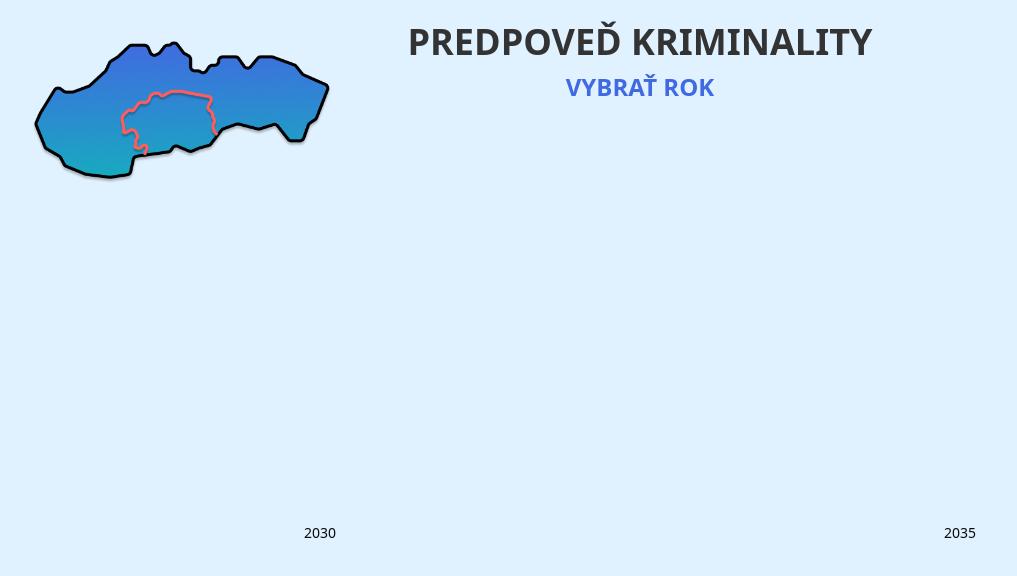
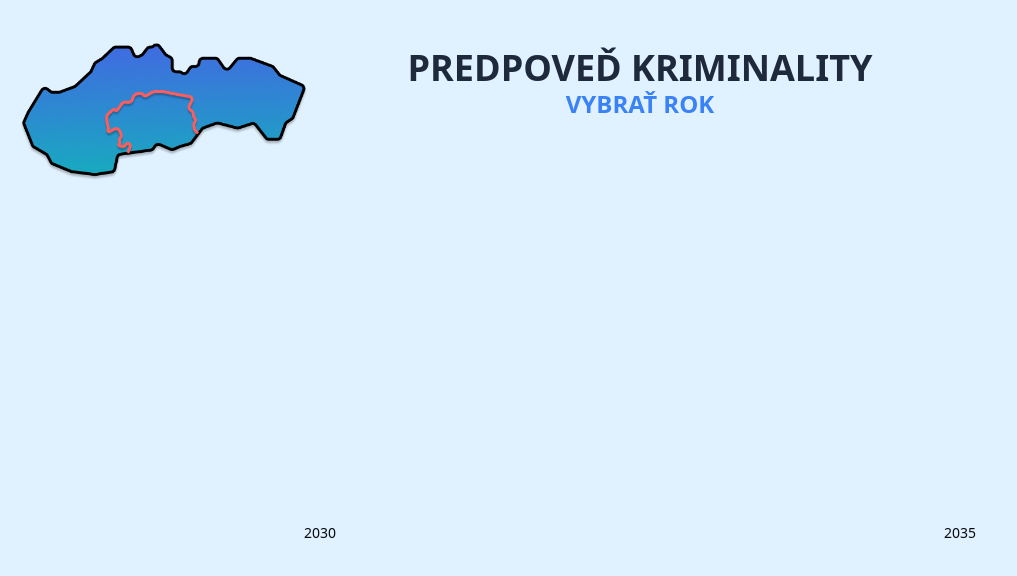
Before and after one commit to michqo/predpoved-kriminality, a React (Vite) app: page / in a window 1280 px wide. Shown: the top 576 px of the page, without its empty margins (0-1017 px from the left). Built offline with nearby package versions, Linux system fonts and the light colour scheme.

Commit message:
reafactor: tailwind

```diff
--- a/src/App.tsx
+++ b/src/App.tsx
@@ -4,13 +4,10 @@ import Modal from './components/Modal';
 function App() {
   return (
     <div className="relative grid h-screen grid-flow-row grid-rows-3">
-      <div className="row-span-1 flex flex-col items-center bg-background text-foreground relative">
-
-
-        <h1 className="header">PREDPOVEĎ KRIMINALITY</h1>
-        <h2 className="under">VYBRAŤ ROK</h2>
+      <div className="relative row-span-1 flex flex-col items-center bg-background text-foreground">
+        <h1 className="mt-12 text-4xl font-extrabold text-slate-800">PREDPOVEĎ KRIMINALITY</h1>
+        <h2 className="text-2xl font-bold text-blue-500">VYBRAŤ ROK</h2>
       </div>
-
 
       <div className="row-span-2 grid w-full grid-flow-col items-stretch">
         <Modal text="2030">
@@ -26,13 +23,7 @@ function App() {
           </DialogHeader>
         </Modal>
       </div>
-      <div className="container">
-            <img
-                src="/icon.png"
-                alt="My Image"
-                className="image"
-            />
-        </div>
+      <img src="/icon.png" alt="My Image" className="absolute ml-5 h-56 w-72 object-contain" />
     </div>
   );
 }
--- a/src/global.css
+++ b/src/global.css
@@ -25,27 +25,6 @@
 
     --radius: 0.5rem;
   }
-
-  .dark {
-    --background: 240 10% 3.9%; /* Dark gray */
-    --foreground: 0 0% 98%; /* White */
-
-    --primary: 0 0% 98%; /* White */
-    --primary-foreground: 207 89% 64%; /* Light blue */
-
-    --secondary: 240 3.7% 15.9%; /* Dark gray */
-    --secondary-foreground: 0 0% 98%; /* White */
-
-    --accent: 240 3.7% 15.9%; /* Dark gray */
-    --accent-foreground: 0 0% 98%; /* White */
-
-    --destructive: 356 93% 51%; /* Light red */
-    --destructive-foreground: 0 0% 98%; /* White */
-
-    --border: 240 3.7% 15.9%; /* Dark gray */
-    --input: 240 3.7% 15.9%; /* Dark gray */
-    --ring: 240 4.9% 83.9%; /* Light gray */
-  }
 }
 
 @layer base {
@@ -56,57 +35,3 @@
     @apply bg-background text-foreground;
   }
 }
-
-@layer components {
-  .hover\:primary\:hover:hover {
-    --tw-bg-opacity: 1;
-    background-color: hsl(var(--primary-foreground) / 15%);
-  }
-
-  .hover\:secondary\:hover:hover {
-    --tw-bg-opacity: 1;
-    background-color: hsl(var(--secondary-foreground) / 15%);
-  }
-
-  .hover\:accent\:hover:hover {
-    --tw-bg-opacity: 1;
-    background-color: hsl(var(--accent-foreground) / 15%);
-  }
-
-  .hover\:destructive\:hover:hover {
-    --tw-bg-opacity: 1;
-    background-color: hsl(var(--destructive-foreground) / 15%);
-  }
-}
-
-.container {
-  position: absolute;
-  width: 300px;
-  height: 225px;
-
-}
-
-.image {
-  position: absolute;
-  top: 10;
-  left: 10;
-  width: 100%; /* Ensure the image fills the container horizontally */
-  height: 100%; /* Ensure the image fills the container vertically */
-  object-fit: contain; /* Maintain aspect ratio while filling the container */
-}
-
-.header {
-  font-size: 36px; /* Adjust as needed */
-  font-weight: 800; /* Thicker font weight */
-  color: #333; /* Change color as needed */
-  text-align: center; /* Align the text as needed */
-  text-transform: uppercase; /* Convert text to uppercase */
-  margin-top: 15px;
-}
-
-.under {
-  font-size: 24px; /* Adjust as needed */
-  font-weight: 700;
-  color: royalblue; /* Change color as needed */
-  text-align: center; /* Align the text as needed */
-}
```
